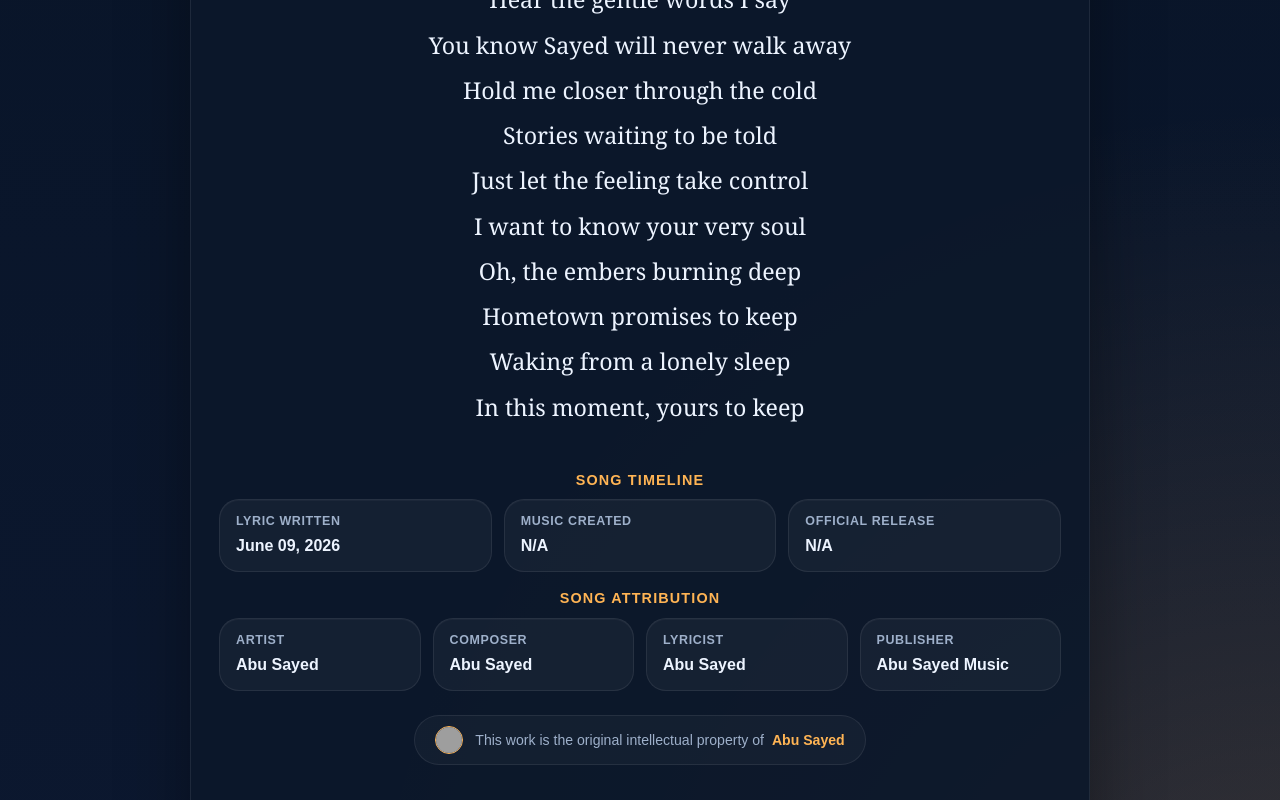
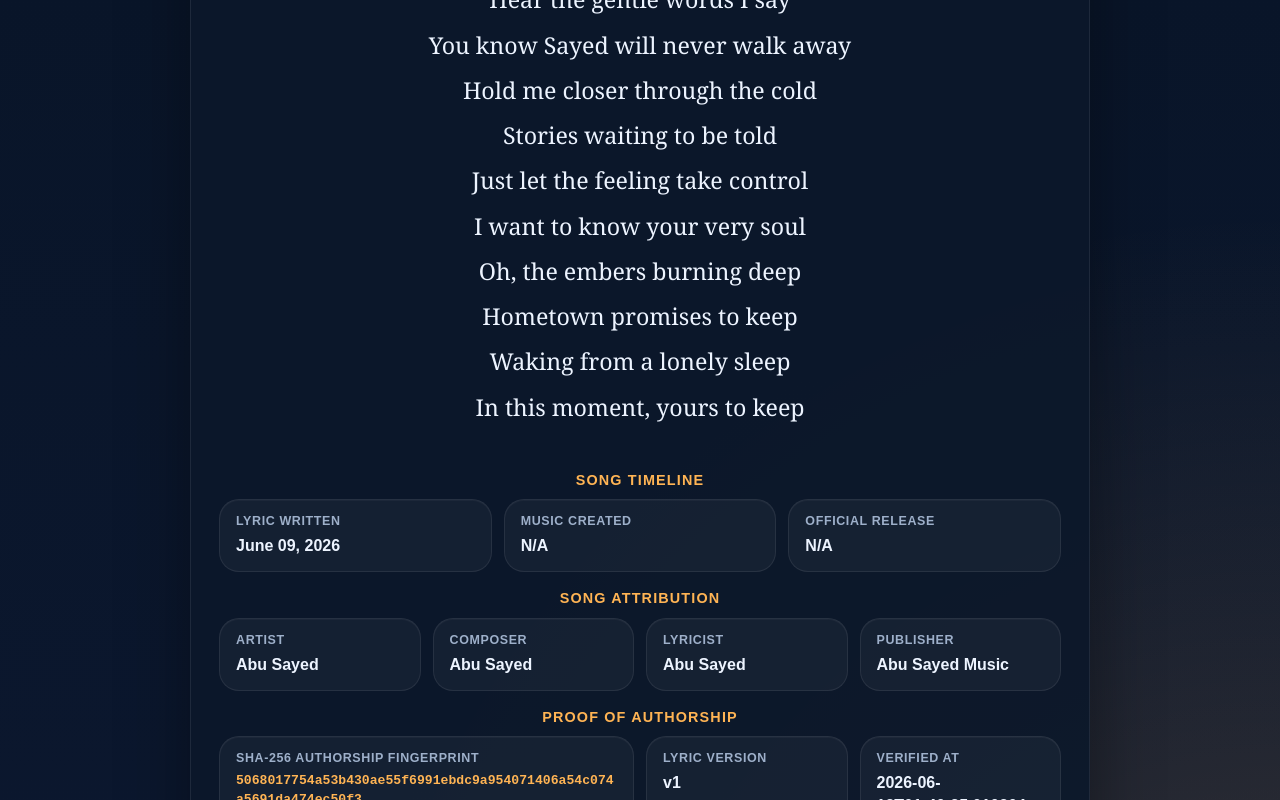
Before and after one commit to ImAbuSayed/velvet-shadows-moving-slow, a plain HTML site: page index.html in a window 1280 px wide. Shown: the part 2000-2800 px from the top of the page. Drawn offline with Linux system fonts and the light colour scheme; grey boxes are pictures that could not be loaded.

Commit message:
feat: update song assets v1 with signed GPG commit [verified]

```diff
--- a/index.html
+++ b/index.html
@@ -14,9 +14,9 @@
     <meta name="keywords" content="Velvet Shadows Moving Slow, Abu Sayed lyrics, original song lyrics, Abu Sayed original song, Abu Sayed lyricist, Abu Sayed composer, Abu Sayed songwriter, official lyrics">
     <meta name="robots" content="index,follow,max-snippet:-1,max-image-preview:large,max-video-preview:-1">
     <meta name="referrer" content="strict-origin-when-cross-origin">
-    <meta name="description" content="The official lyric sheet for &#x27;Velvet Shadows Moving Slow&#x27; by Abu Sayed. This song is an original creative work, written and composed by the artist.">
+    <meta name="description" content="Discover the complete lyrics of &#x27;Velvet Shadows Moving Slow&#x27;, a unique musical work by Abu Sayed, encompassing original composition and writing.">
     <meta property="og:title" content="Velvet Shadows Moving Slow - Original Lyrics by Abu Sayed">
-    <meta property="og:description" content="The official lyric sheet for &#x27;Velvet Shadows Moving Slow&#x27; by Abu Sayed. This song is an original creative work, written and composed by the artist.">
+    <meta property="og:description" content="Discover the complete lyrics of &#x27;Velvet Shadows Moving Slow&#x27;, a unique musical work by Abu Sayed, encompassing original composition and writing.">
     <meta property="og:type" content="music.song">
     <meta property="og:url" content="https://imabusayed.github.io/velvet-shadows-moving-slow/">
     <meta property="og:site_name" content="Abu Sayed Music">
@@ -24,7 +24,7 @@
     <meta name="last-modified" content="2026-06-09 08:26:59">
     <meta name="twitter:card" content="summary_large_image">
     <meta name="twitter:title" content="Velvet Shadows Moving Slow - Original Lyrics by Abu Sayed">
-    <meta name="twitter:description" content="The official lyric sheet for &#x27;Velvet Shadows Moving Slow&#x27; by Abu Sayed. This song is an original creative work, written and composed by the artist.">
+    <meta name="twitter:description" content="Discover the complete lyrics of &#x27;Velvet Shadows Moving Slow&#x27;, a unique musical work by Abu Sayed, encompassing original composition and writing.">
     <link rel="canonical" href="https://imabusayed.github.io/velvet-shadows-moving-slow/">
     <link rel="sitemap" type="application/xml" title="Sitemap" href="https://imabusayed.github.io/velvet-shadows-moving-slow/sitemap.xml">
     <link rel="author" href="https://github.com/ImAbuSayed">
@@ -100,7 +100,7 @@
       "@id": "https://imabusayed.github.io/velvet-shadows-moving-slow#webpage",
       "url": "https://imabusayed.github.io/velvet-shadows-moving-slow/",
       "name": "Velvet Shadows Moving Slow - Original Lyrics by Abu Sayed",
-      "description": "The official lyric sheet for 'Velvet Shadows Moving Slow' by Abu Sayed. This song is an original creative work, written and composed by the artist.",
+      "description": "Discover the complete lyrics of 'Velvet Shadows Moving Slow', a unique musical work by Abu Sayed, encompassing original composition and writing.",
       "isPartOf": {
         "@id": "https://music.abusayed.com.bd/#website"
       },
@@ -537,7 +537,7 @@
 
         <div class="controls">
             <button class="btn-speak" id="speakBtn" title="Read the lyrics aloud"><span id="speakText">Read Aloud</span></button>
-            <a href="https://music.abusayed.com.bd/Licensing/?https://imabusayed.github.io/velvet-shadows-moving-slow/" class="btn-license" title="Get licensing for this song" target="_blank">Obtain a Music License for Velvet Shadows Moving Slow</a>
+            <a href="https://music.abusayed.com.bd/Licensing/?https://imabusayed.github.io/velvet-shadows-moving-slow/" class="btn-license" title="Get licensing for this song" target="_blank">Music Rights & Licensing for Velvet Shadows Moving Slow</a>
 
         </div>
         <br>
@@ -612,6 +612,26 @@
             <div class="meta-card">
                 <span class="meta-label">Publisher</span>
                 <strong>Abu Sayed Music</strong>
+            </div>
+
+                </div>
+            </div>
+
+            <div class="details-block">
+                <div class="details-title">Proof of Authorship</div>
+                <div class="meta-grid">
+
+            <div class="meta-card" style="grid-column: span 2;">
+                <span class="meta-label">SHA-256 Authorship Fingerprint</span>
+                <strong style="word-break: break-all; font-family: monospace; font-size: 0.82rem; color: var(--accent);">5068017754a53b430ae55f6991ebdc9a954071406a54c074a5691da474ec50f3</strong>
+            </div>
+            <div class="meta-card">
+                <span class="meta-label">Lyric Version</span>
+                <strong>v1</strong>
+            </div>
+            <div class="meta-card">
+                <span class="meta-label">Verified At</span>
+                <strong>2026-06-13T01:46:25.010304</strong>
             </div>
 
                 </div>
```
Also changed, not shown: excerpts/Bridge-Preview.txt (added), excerpts/Chorus-Preview.txt (added), excerpts/Final-Chorus-Preview.txt (added), excerpts/Hook-Preview.txt (added), excerpts/Post-Chorus-2-Preview.txt (added), excerpts/Post-Chorus-Preview.txt (added), excerpts/Pre-Chorus-2-Preview.txt (added), excerpts/Pre-Chorus-Preview.txt (added), excerpts/Verse-1-Preview.txt (added), excerpts/Verse-2-Preview.txt (added), hashes.txt (added), llms.txt, lyrics_backup/2026-06-13_velvet-shadows-moving-slow-v1.txt (added), manifest.json (added), 1 other file.
